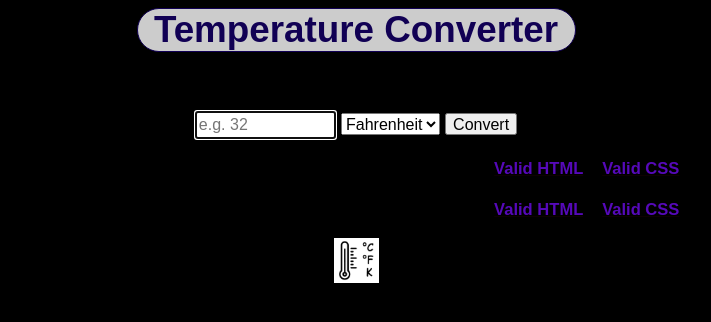
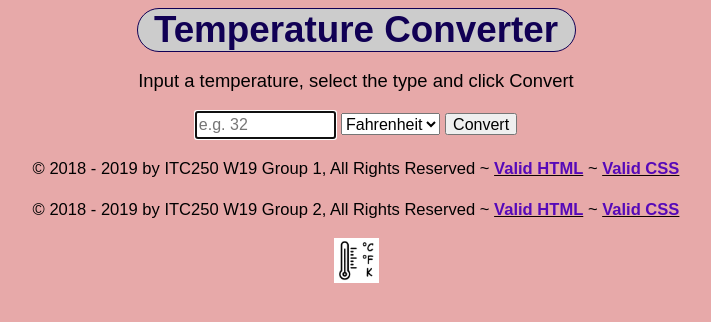
Before and after one commit to thomaskise/tempConvert, a PHP site: page / in a window 1280 px wide. Shown: the top 322 px of the page, without its empty margins (284-995 px from the left). Run offline with PHP 8.4, Linux system fonts and the light colour scheme.

Commit message:
Change-body-color

```diff
--- a/css/default.css
+++ b/css/default.css
@@ -14,7 +14,7 @@ html {
 }
 
 body {
-    background-color:black;
+    background-color:rgb(231, 169, 169);
 }
 
 p.copyright {
```
